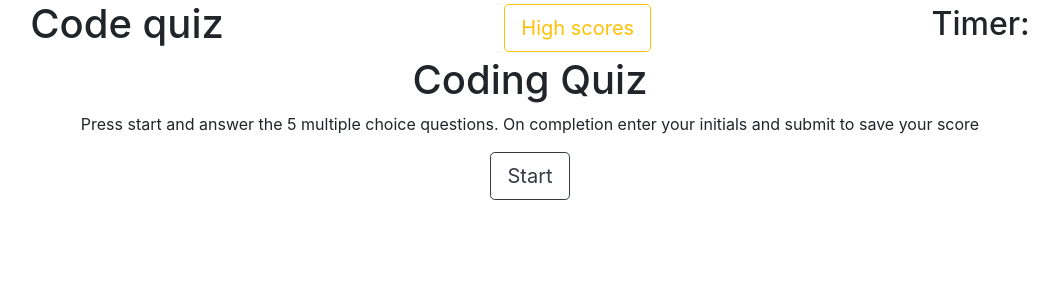
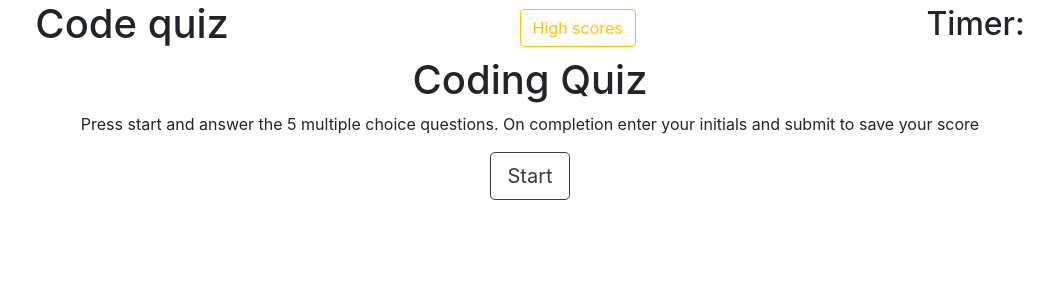
Before and after one commit to dadtron7000/codeQuiz, a plain HTML site: page index.html in a window 1280 px wide. Shown: the whole page, without its empty margins (110-1168 px from the left). Drawn offline with nearby package versions, Linux system fonts and the light colour scheme.

Commit message:
changed button size

```diff
--- a/index.html
+++ b/index.html
@@ -14,7 +14,7 @@
 <body>
     <header>
         <h1>Code quiz</h1>
-        <button type="button" class="btn btn-outline-warning btn-lg">High scores</button>
+        <button type="button" class="btn btn-outline-warning">High scores</button>
         <h2>Timer: <span id="timer"></span></h2>
     </header>
     <main class="container">
```
